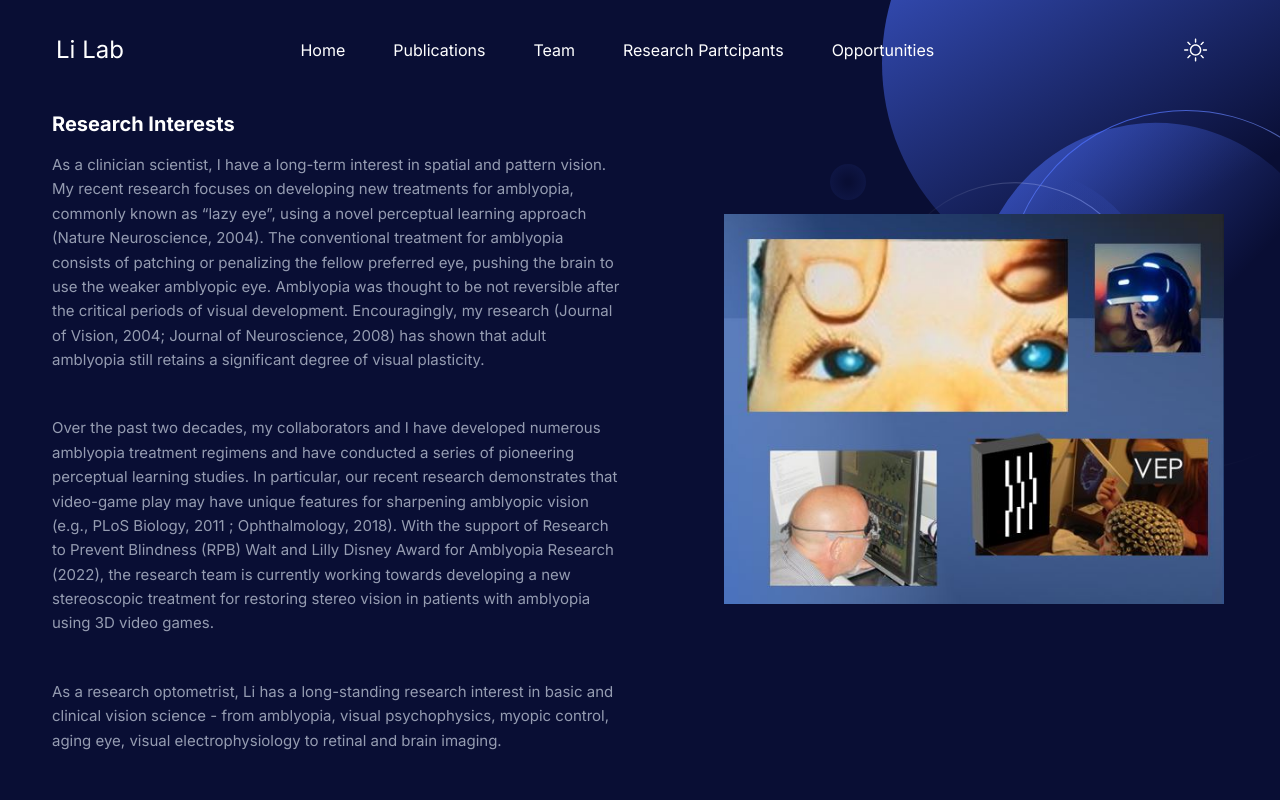
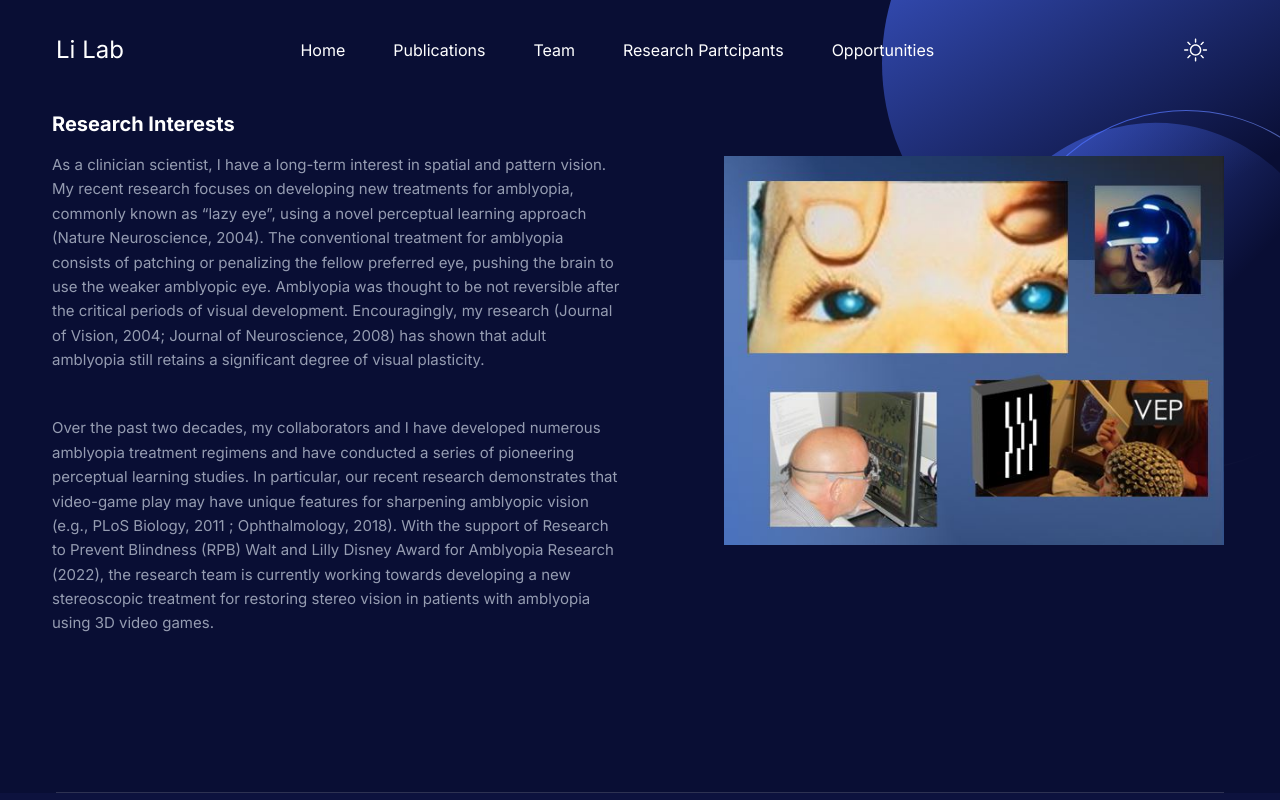
Before and after one commit to orogerli/RogerLabWebsite, a Next.js app: page / in a window 1280 px wide. Shown: the top 800 px of the page. Built offline with nearby package versions, Linux system fonts and the light colour scheme.

Commit message:
Update AboutSectionThree.tsx

```diff
--- a/components/About/AboutSectionThree.tsx
+++ b/components/About/AboutSectionThree.tsx
@@ -35,7 +35,7 @@ const AboutSectionThree = () => {
               />
               <SectionTitle
                 title=""
-                paragraph="As a research optometrist, Li has a long-standing research interest in basic and clinical vision science - from amblyopia, visual psychophysics, myopic control, aging eye, visual electrophysiology to retinal and brain imaging. "
+                paragraph="  "
                 mb="44px"
               />
 
```
